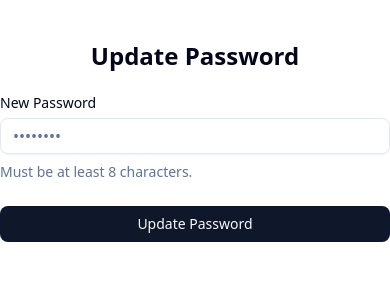
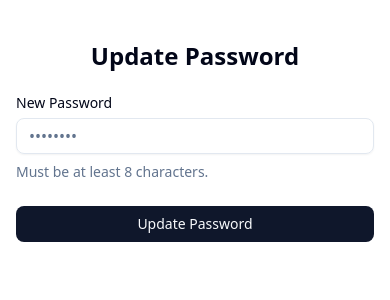
Before and after one commit to shravzzv/tasker, a Next.js app: page /update-password in a window 390 px wide. Shown: the top 300 px of the page. Built offline with nearby package versions, Linux system fonts and the light colour scheme; no server answers.

Commit message:
feat: make forgot password and update password forms more mobile friendly

```diff
--- a/app/forgot-password/page.tsx
+++ b/app/forgot-password/page.tsx
@@ -66,7 +66,7 @@
   }
 
   return (
-    <div className='max-w-md mx-auto mt-10'>
+    <div className='max-w-md mx-auto mt-10 px-4'>
       <Form {...form}>
         <h1 className='text-2xl font-semibold mb-6 text-center'>
           Forgot your password?
--- a/app/update-password/page.tsx
+++ b/app/update-password/page.tsx
@@ -57,7 +57,7 @@
   }
 
   return (
-    <div className='max-w-md mx-auto mt-10'>
+    <div className='max-w-md mx-auto mt-10 px-4'>
       <Form {...form}>
         <h1 className='text-2xl font-semibold mb-6 text-center'>
           Update Password
```
